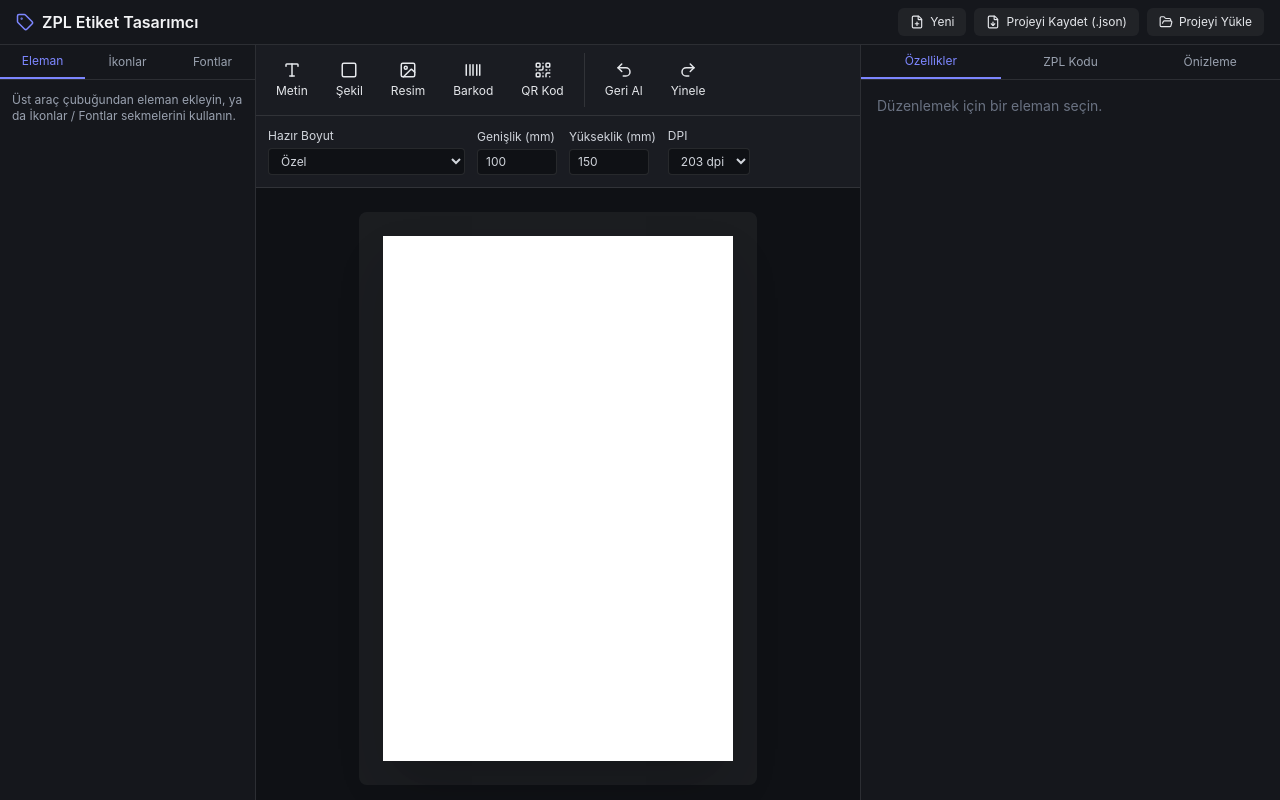
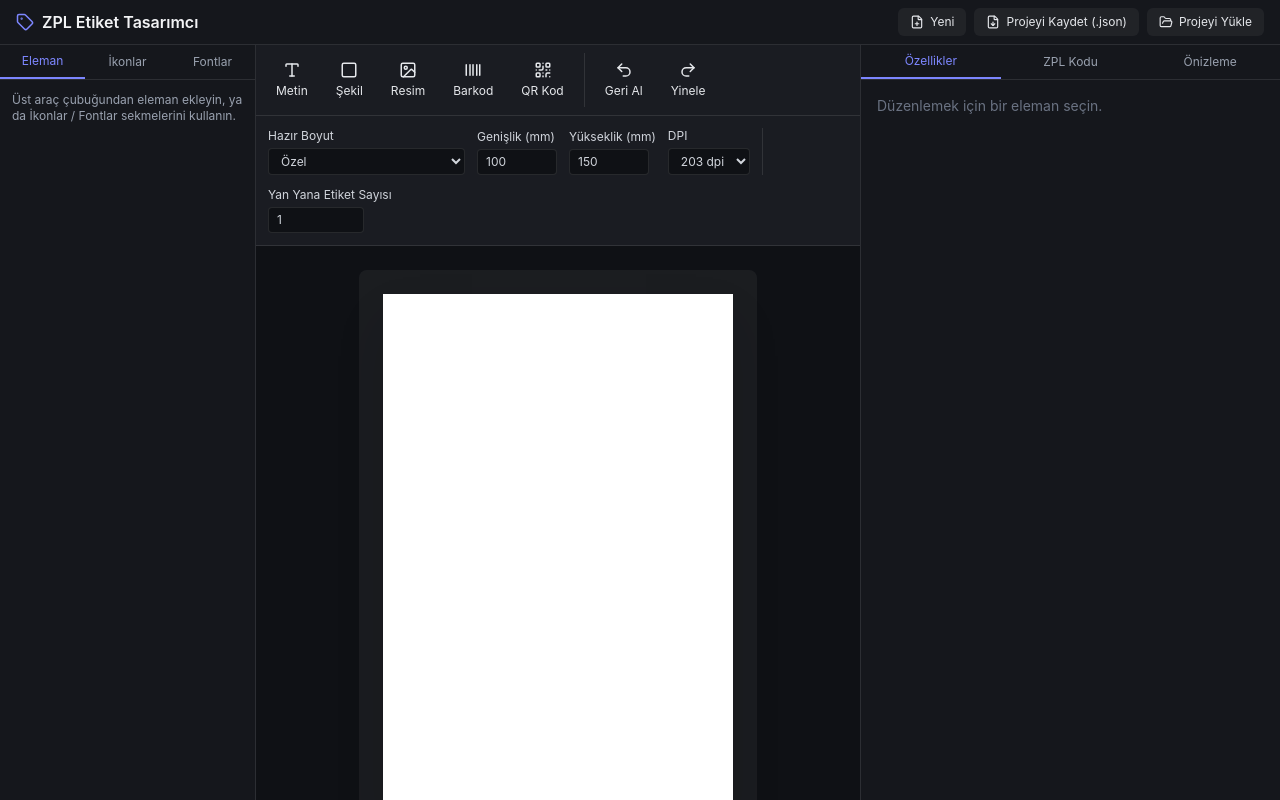
Before and after one commit to orhankilicaslantp/imdi-seninle-bir-etiket, a React (Vite) app: page / in a window 1280 px wide. Built offline with nearby package versions, Linux system fonts and the light colour scheme.

Commit message:
feat: yan yana (multi-up) etiket desteği - etiket sayısı ve aradaki boşluk (mm) ayarı

```diff
--- a/src/components/Canvas/DesignCanvas.tsx
+++ b/src/components/Canvas/DesignCanvas.tsx
@@ -1,6 +1,7 @@
 import { Rnd } from 'react-rnd';
 import { useLabelStore } from '../../state/useLabelStore';
 import type { MonoBitmap } from '../../lib/imageToZpl';
+import type { LabelElement } from '../../types';
 import ElementRenderer from './ElementRenderer';
 
 interface Props {
@@ -12,9 +13,13 @@ export default function DesignCanvas({ pxPerMm, bitmaps }: Props) {
   const { labelSettings, elements, selectedId, select, updateElement, pushHistory } = useLabelStore();
   const widthPx = labelSettings.widthMm * pxPerMm;
   const heightPx = labelSettings.heightMm * pxPerMm;
+  const gapPx = (labelSettings.horizontalGapMm || 0) * pxPerMm;
+  const copiesCount = Math.max(1, labelSettings.labelsAcross || 1);
+  const extraCopies = copiesCount - 1;
 
   return (
     <div className="inline-block bg-white/5 p-6 rounded-lg">
+      <div className="flex items-start" style={{ gap: gapPx }}>
         <div
           className="relative bg-white shadow-2xl"
           style={{ width: widthPx, height: heightPx }}
@@ -56,6 +61,59 @@ export default function DesignCanvas({ pxPerMm, bitmaps }: Props) {
               </Rnd>
             ))}
         </div>
+
+        {Array.from({ length: extraCopies }).map((_, copyIndex) => (
+          <GhostLabel
+            key={copyIndex}
+            copyNumber={copyIndex + 2}
+            widthPx={widthPx}
+            heightPx={heightPx}
+            elements={elements}
+            bitmaps={bitmaps}
+            pxPerMm={pxPerMm}
+          />
+        ))}
+      </div>
     </div>
   );
 }
+
+function GhostLabel({
+  copyNumber,
+  widthPx,
+  heightPx,
+  elements,
+  bitmaps,
+  pxPerMm,
+}: {
+  copyNumber: number;
+  widthPx: number;
+  heightPx: number;
+  elements: LabelElement[];
+  bitmaps: Record<string, MonoBitmap>;
+  pxPerMm: number;
+}) {
+  return (
+    <div className="relative bg-white shadow-2xl opacity-90" style={{ width: widthPx, height: heightPx }}>
+      <div className="absolute -top-5 left-0 text-[10px] text-gray-500">Kopya {copyNumber} (aynı tasarım)</div>
+      {[...elements]
+        .sort((a, b) => a.zIndex - b.zIndex)
+        .map((el) => (
+          <div
+            key={el.id}
+            className="absolute pointer-events-none"
+            style={{
+              left: el.x * pxPerMm,
+              top: el.y * pxPerMm,
+              width: el.width * pxPerMm,
+              height: el.height * pxPerMm,
+              transform: `rotate(${el.rotation}deg)`,
+              zIndex: el.zIndex,
+            }}
+          >
+            <ElementRenderer element={el} bitmap={bitmaps[el.id]} pxPerMm={pxPerMm} />
+          </div>
+        ))}
+    </div>
+  );
+}
--- a/src/components/LabelSettingsPanel.tsx
+++ b/src/components/LabelSettingsPanel.tsx
@@ -54,6 +54,31 @@ export default function LabelSettingsPanel() {
           <option value={600}>600 dpi</option>
         </select>
       </div>
+      <div className="w-px bg-white/10 self-stretch" />
+      <div className="flex flex-col gap-1">
+        <label>Yan Yana Etiket Sayısı</label>
+        <input
+          type="number"
+          min={1}
+          max={10}
+          className="w-24 bg-[#0f1115] border border-white/10 rounded px-2 py-1"
+          value={labelSettings.labelsAcross}
+          onChange={(e) => setLabelSettings({ labelsAcross: Math.max(1, parseInt(e.target.value, 10) || 1) })}
+        />
+      </div>
+      {labelSettings.labelsAcross > 1 && (
+        <div className="flex flex-col gap-1">
+          <label>Etiketler Arası Boşluk (mm)</label>
+          <input
+            type="number"
+            step={0.1}
+            min={0}
+            className="w-28 bg-[#0f1115] border border-white/10 rounded px-2 py-1"
+            value={labelSettings.horizontalGapMm}
+            onChange={(e) => setLabelSettings({ horizontalGapMm: parseFloat(e.target.value) || 0 })}
+          />
+        </div>
+      )}
     </div>
   );
 }
--- a/src/lib/zplGenerator.ts
+++ b/src/lib/zplGenerator.ts
@@ -29,9 +29,9 @@ const rotationToOrientation = (rotation: number): 'N' | 'R' | 'I' | 'B' => {
   }
 };
 
-function genText(el: TextElement, ctx: GeneratorContext): string {
+function genText(el: TextElement, ctx: GeneratorContext, offsetXDots: number): string {
   const { dpi } = ctx.labelSettings;
-  const x = mmToDots(el.x, dpi);
+  const x = mmToDots(el.x, dpi) + offsetXDots;
   const y = mmToDots(el.y, dpi);
   const h = mmToDots(el.fontSize, dpi);
   const w = h; // varsayılan olarak orantılı
@@ -57,9 +57,9 @@ function genText(el: TextElement, ctx: GeneratorContext): string {
   return lines.join('');
 }
 
-function genShape(el: ShapeElement, ctx: GeneratorContext): string {
+function genShape(el: ShapeElement, ctx: GeneratorContext, offsetXDots: number): string {
   const { dpi } = ctx.labelSettings;
-  const x = mmToDots(el.x, dpi);
+  const x = mmToDots(el.x, dpi) + offsetXDots;
   const y = mmToDots(el.y, dpi);
   const w = Math.max(1, mmToDots(el.width, dpi));
   const h = el.shape === 'line' ? Math.max(1, mmToDots(el.thicknessMm, dpi)) : Math.max(1, mmToDots(el.height, dpi));
@@ -77,23 +77,23 @@ function genBitmapField(elId: string, x: number, y: number, ctx: GeneratorContex
   return `^FO${x},${y}${monoBitmapToGfCommand(bmp)}^FS`;
 }
 
-function genImage(el: ImageElement, ctx: GeneratorContext): string {
+function genImage(el: ImageElement, ctx: GeneratorContext, offsetXDots: number): string {
   const { dpi } = ctx.labelSettings;
-  const x = mmToDots(el.x, dpi);
+  const x = mmToDots(el.x, dpi) + offsetXDots;
   const y = mmToDots(el.y, dpi);
   return genBitmapField(el.id, x, y, ctx);
 }
 
-function genIcon(el: IconElement, ctx: GeneratorContext): string {
+function genIcon(el: IconElement, ctx: GeneratorContext, offsetXDots: number): string {
   const { dpi } = ctx.labelSettings;
-  const x = mmToDots(el.x, dpi);
+  const x = mmToDots(el.x, dpi) + offsetXDots;
   const y = mmToDots(el.y, dpi);
   return genBitmapField(el.id, x, y, ctx);
 }
 
-function genBarcode(el: BarcodeElement, ctx: GeneratorContext): string {
+function genBarcode(el: BarcodeElement, ctx: GeneratorContext, offsetXDots: number): string {
   const { dpi } = ctx.labelSettings;
-  const x = mmToDots(el.x, dpi);
+  const x = mmToDots(el.x, dpi) + offsetXDots;
   const y = mmToDots(el.y, dpi);
   const h = mmToDots(el.height, dpi);
   const orientation = rotationToOrientation(el.rotation);
@@ -117,9 +117,9 @@ function genBarcode(el: BarcodeElement, ctx: GeneratorContext): string {
   return `^FO${x},${y}${by}${barcodeCmd}^FD${escapeFieldData(el.data)}^FS`;
 }
 
-function genQr(el: QrElement, ctx: GeneratorContext): string {
+function genQr(el: QrElement, ctx: GeneratorContext, offsetXDots: number): string {
   const { dpi } = ctx.labelSettings;
-  const x = mmToDots(el.x, dpi);
+  const x = mmToDots(el.x, dpi) + offsetXDots;
   const y = mmToDots(el.y, dpi);
   const orientation = rotationToOrientation(el.rotation);
   return `^FO${x},${y}^BQ${orientation},2,${el.magnification}^FD${el.errorCorrection}A,${escapeFieldData(el.data)}^FS`;
@@ -130,27 +130,38 @@ function escapeFieldData(text: string): string {
   return text.replace(/\\/g, '\\5C').replace(/\^/g, '\\5E').replace(/~/g, '\\7E');
 }
 
-export function generateElementZpl(el: LabelElement, ctx: GeneratorContext): string {
+export function generateElementZpl(el: LabelElement, ctx: GeneratorContext, offsetXDots = 0): string {
   switch (el.type) {
-    case 'text': return genText(el, ctx);
-    case 'shape': return genShape(el, ctx);
-    case 'image': return genImage(el, ctx);
-    case 'icon': return genIcon(el, ctx);
-    case 'barcode': return genBarcode(el, ctx);
-    case 'qr': return genQr(el, ctx);
+    case 'text': return genText(el, ctx, offsetXDots);
+    case 'shape': return genShape(el, ctx, offsetXDots);
+    case 'image': return genImage(el, ctx, offsetXDots);
+    case 'icon': return genIcon(el, ctx, offsetXDots);
+    case 'barcode': return genBarcode(el, ctx, offsetXDots);
+    case 'qr': return genQr(el, ctx, offsetXDots);
     default: return '';
   }
 }
 
 export function generateLabelZpl(elements: LabelElement[], ctx: GeneratorContext): string {
-  const { widthMm, heightMm, dpi } = ctx.labelSettings;
-  const pw = mmToDots(widthMm, dpi);
+  const { widthMm, heightMm, dpi, labelsAcross, horizontalGapMm } = ctx.labelSettings;
+  const labelWidthDots = mmToDots(widthMm, dpi);
+  const gapDots = mmToDots(horizontalGapMm, dpi);
+  const count = Math.max(1, labelsAcross || 1);
+  const pw = count * labelWidthDots + (count - 1) * gapDots;
   const ll = mmToDots(heightMm, dpi);
 
   // Not: Özel fontlar burada indirilmez (~DY üretilmez). Fontların yazıcı belleğine
   // önceden yüklendiği kabul edilir; ZPL'de sadece ^A@ ile bellek adına referans verilir.
   const sorted = [...elements].sort((a, b) => a.zIndex - b.zIndex);
-  const body = sorted.map((el) => generateElementZpl(el, ctx)).filter(Boolean);
+
+  const body: string[] = [];
+  for (let i = 0; i < count; i++) {
+    const offsetXDots = i * (labelWidthDots + gapDots);
+    for (const el of sorted) {
+      const zpl = generateElementZpl(el, ctx, offsetXDots);
+      if (zpl) body.push(zpl);
+    }
+  }
 
   const parts: string[] = [];
   parts.push('^XA');
--- a/src/state/useLabelStore.ts
+++ b/src/state/useLabelStore.ts
@@ -57,6 +57,8 @@ const DEFAULT_LABEL_SETTINGS: LabelSettings = {
   widthMm: 100,
   heightMm: 150,
   dpi: 203,
+  labelsAcross: 1,
+  horizontalGapMm: 0,
 };
 
 export const useLabelStore = create<LabelStore>((set, get) => ({
--- a/src/types/index.ts
+++ b/src/types/index.ts
@@ -8,6 +8,8 @@ export interface LabelSettings {
   widthMm: number;
   heightMm: number;
   dpi: Dpi;
+  labelsAcross: number; // yan yana etiket sayısı (1 = tek etiket)
+  horizontalGapMm: number; // etiketler arası yatay boşluk (mm)
 }
 
 export interface LabelPreset {
```
Lines whose indentation alone changed are shown as unchanged.
